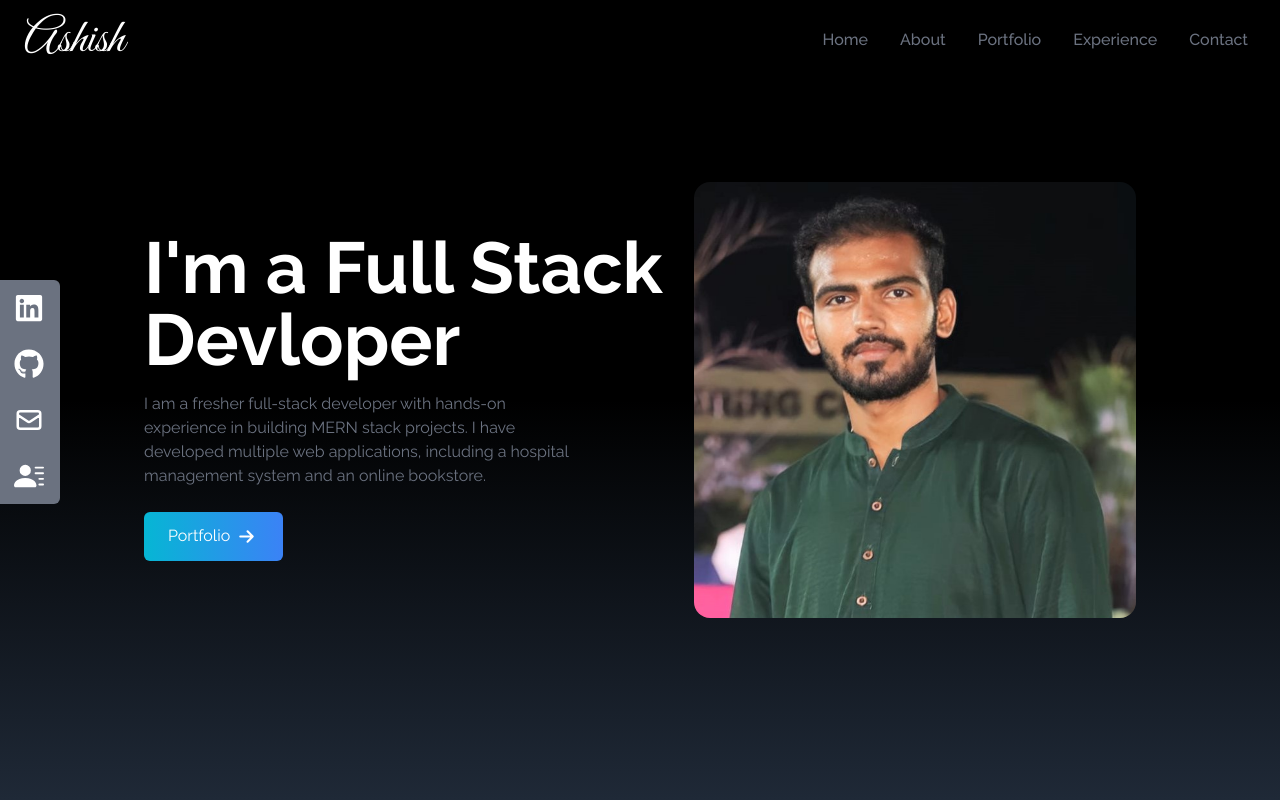
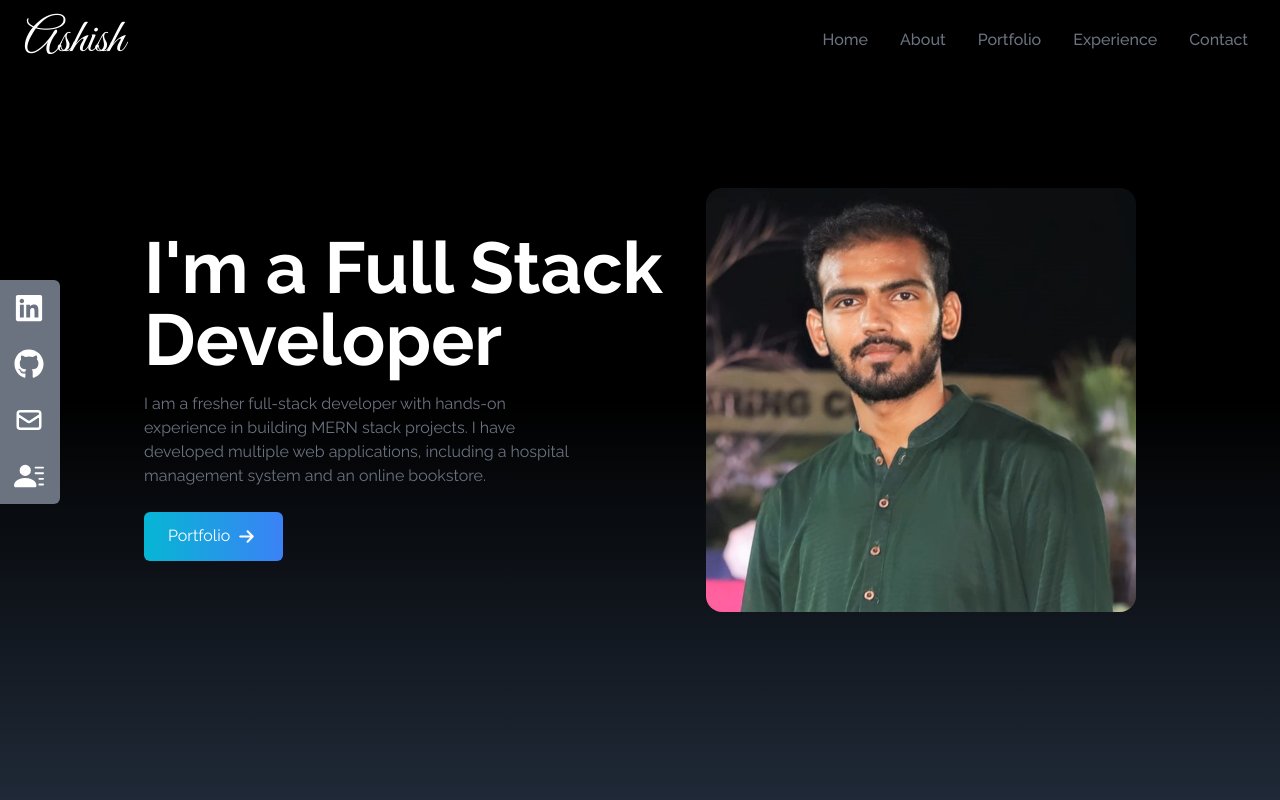
Before and after one commit to AshishChaudhari07/Portfolio, a React (Vite) app: page / in a window 1280 px wide. Shown: the top 800 px of the page. Built offline with nearby package versions, Linux system fonts and the light colour scheme.

Commit message:
three changes

```diff
--- a/src/components/Home.jsx
+++ b/src/components/Home.jsx
@@ -8,7 +8,7 @@
 
             <div className='max-w-screen-lg mx-auto flex flex-col items-center justify-center h-full px-4 md:flex-row'>
                 <div className='flex flex-col justify-center h-full order-2 md:order-1'>
-                    <h2 className='text-4xl sm:text-7xl font-bold text-white'>I'm a Full Stack Devloper</h2>
+                    <h2 className='text-4xl sm:text-7xl font-bold text-white'>I'm a Full Stack Developer</h2>
                     <p className='text-gray-500 py-4 max-w-md'>
                         I am a fresher full-stack developer with hands-on experience in building MERN stack projects. I have developed multiple web applications, including a hospital management system and an online bookstore.
                     </p>
--- a/src/components/SocilaLink.jsx
+++ b/src/components/SocilaLink.jsx
@@ -1,4 +1,5 @@
 import React from 'react'
+import CV from '../assets/CV.pdf'
 import { FaGithub, FaLinkedin } from "react-icons/fa";
 import { HiOutlineMail } from "react-icons/hi";
 import { BsFillPersonLinesFill } from "react-icons/bs";
@@ -41,7 +42,7 @@
                     Resume <BsFillPersonLinesFill size={30} />
                 </>
             ),
-            href: '',
+            href: CV,
             style: 'rounded-br-md',
             download: true
         },
```
Also changed, not shown: 1 other file (tests, documents, lock files or other folders).
